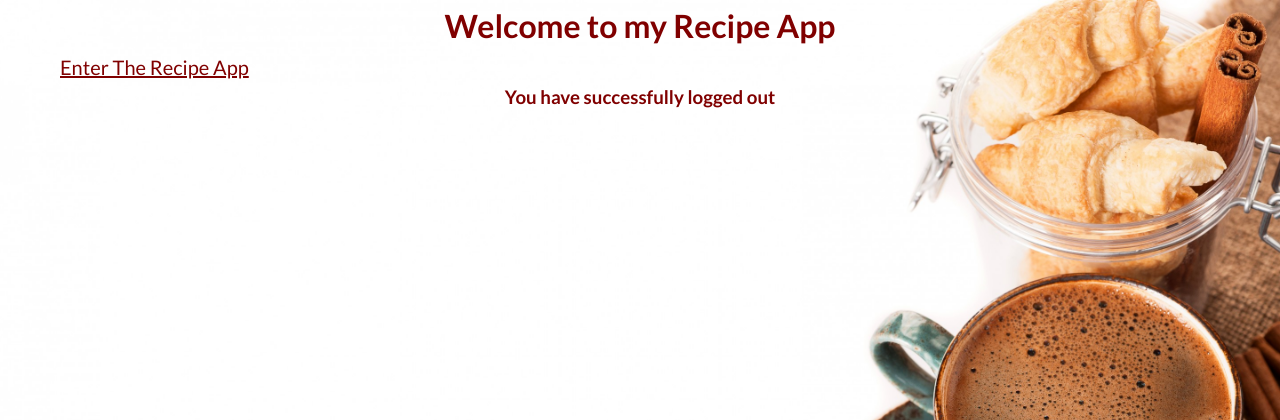
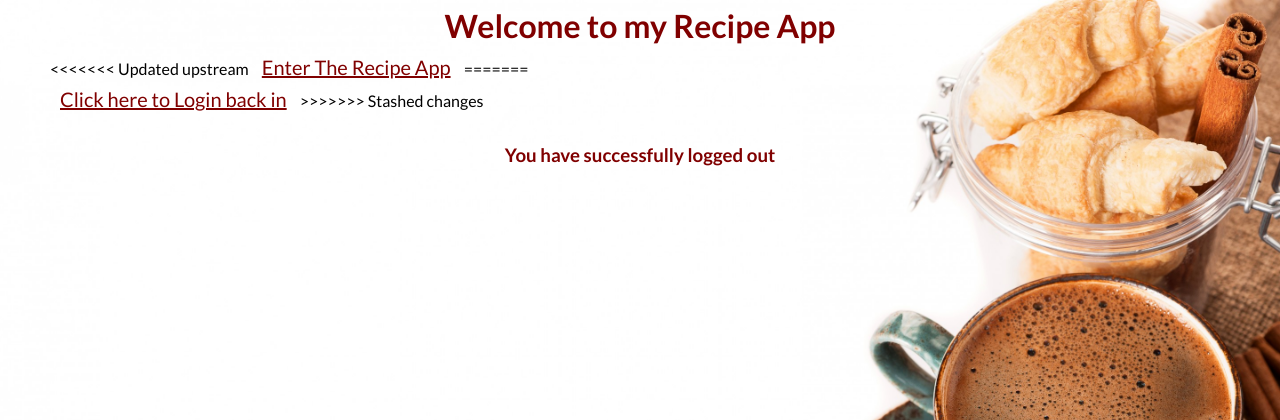
Before and after one commit to Andrew0T/recipe_app, a Django app: template src/templates/auth/success.html in a window 1280 px wide. Shown: the top 420 px of the page. Run offline with Django 3.2, Linux system fonts and the light colour scheme; the template is opened without the code that fills it, so the values that code supplies are empty.

Commit message:
Update success.html
wording changed

```diff
--- a/src/templates/auth/success.html
+++ b/src/templates/auth/success.html
@@ -21,9 +21,15 @@
       <h1>Welcome to my Recipe App</h1>
       <nav class="page-header__item nav-list">
         <div class="nav-list">
+<<<<<<< Updated upstream
           <a href="{% url 'recipes:list' %}" class="login__btn">Enter The Recipe App</a>
+=======
+          <br>
+          <a href="{% url 'recipes:list' %}" class="login__btn">Click here to Login back in</a>
+>>>>>>> Stashed changes
         </div>
       </nav>
+      <br>
       <h3>You have successfully logged out</h3>
     </header>
   </body>
```
